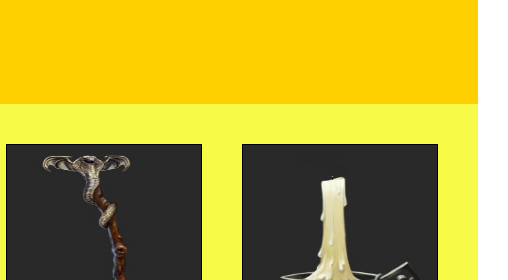
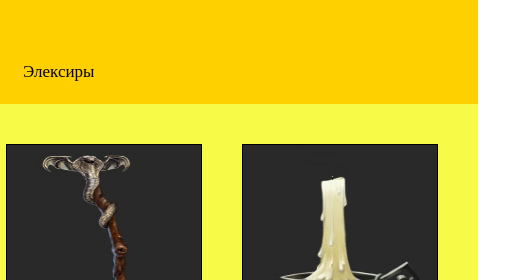
Before and after one commit to Kururpira/Week5_2, a plain HTML site: page index.html in a window 1280 px wide. Shown: the part 226-506 px from the top of the page, 772-1280 px from the left. Drawn offline with Linux system fonts and the light colour scheme.

Commit message:
изменила меню

```diff
--- a/index.html
+++ b/index.html
@@ -18,6 +18,7 @@
         <a href="#news">Котлы</a>
         <a href="#contact">Волшебные палочки</a>
         <a href="#contact">Метлы</a>
+        <a href="#contact">Элексиры</a>
         </div>
         </div>
         </header>
```
